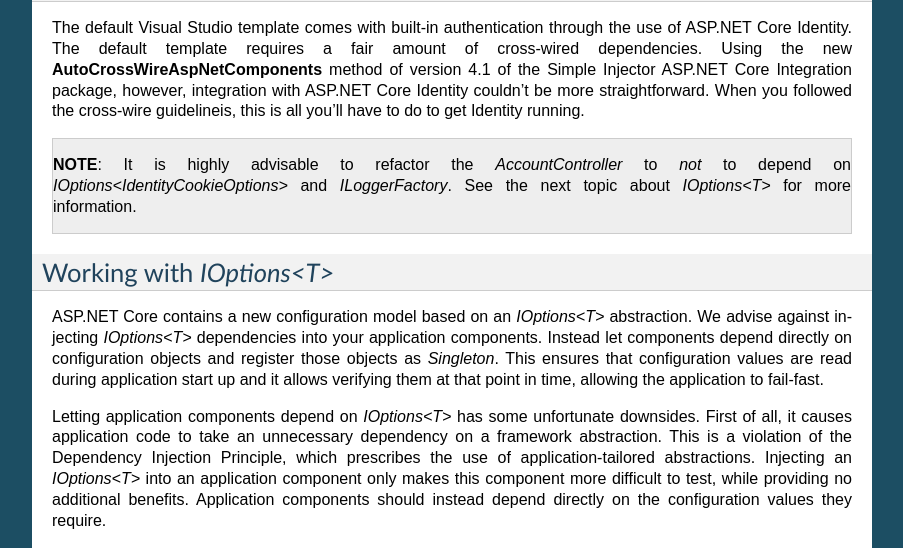
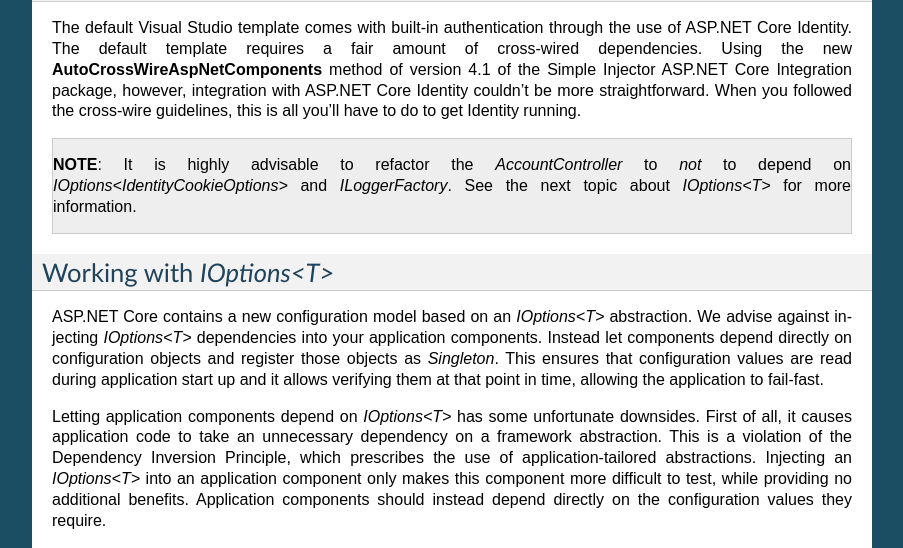
Before and after one commit to simpleinjector/Documentation, a Sphinx documentation site: the page built from source/aspnetintegration.rst, in a window 1280 px wide and 900 px high, scrolled down 3990 px. Shown: the part 158-706 px from the top of the window, without its empty margins (198-1101 px from the left). Built offline with Sphinx 7.4.7, drawn with Linux system fonts in a browser that asks for light colours.

Commit message:
Update aspnetintegration.rst
Fixed minor typo in *Working with ASP.NET Core Identity* section: `guidelineis` -> `guidelines`
up date term used in ** : `Dependency Injection Principle` -> `Dependency Inversion Principle`

```diff
--- a/source/aspnetintegration.rst
+++ b/source/aspnetintegration.rst
@@ -203,7 +203,7 @@ Like **AutoCrossWireAspNetComponents**, **CrossWire<TService>** does the require
 Working with ASP.NET Core Identity
 ==================================
 
-The default Visual Studio template comes with built-in authentication through the use of ASP.NET Core Identity. The default template requires a fair amount of cross-wired dependencies. Using the new **AutoCrossWireAspNetComponents** method of version 4.1 of the Simple Injector ASP.NET Core Integration package, however, integration with ASP.NET Core Identity couldn't be more straightforward. When you followed the :ref:`cross-wire guidelineis <_cross-wiring>`, this is all you'll have to do to get Identity running.
+The default Visual Studio template comes with built-in authentication through the use of ASP.NET Core Identity. The default template requires a fair amount of cross-wired dependencies. Using the new **AutoCrossWireAspNetComponents** method of version 4.1 of the Simple Injector ASP.NET Core Integration package, however, integration with ASP.NET Core Identity couldn't be more straightforward. When you followed the :ref:`cross-wire guidelines <_cross-wiring>`, this is all you'll have to do to get Identity running.
 
 .. container:: Note
 
@@ -217,7 +217,7 @@ Working with `IOptions<T>`
 
 ASP.NET Core contains a new configuration model based on an `IOptions<T>` abstraction. We advise against injecting `IOptions<T>` dependencies into your application components. Instead let components depend directly on configuration objects and register those objects as *Singleton*. This ensures that configuration values are read during application start up and it allows verifying them at that point in time, allowing the application to fail-fast.
 
-Letting application components depend on `IOptions<T>` has some unfortunate downsides. First of all, it causes application code to take an unnecessary dependency on a framework abstraction. This is a violation of the Dependency Injection Principle, which prescribes the use of application-tailored abstractions. Injecting an `IOptions<T>` into an application component only makes this component more difficult to test, while providing no additional benefits. Application components should instead depend directly on the configuration values they require.
+Letting application components depend on `IOptions<T>` has some unfortunate downsides. First of all, it causes application code to take an unnecessary dependency on a framework abstraction. This is a violation of the Dependency Inversion Principle, which prescribes the use of application-tailored abstractions. Injecting an `IOptions<T>` into an application component only makes this component more difficult to test, while providing no additional benefits. Application components should instead depend directly on the configuration values they require.
 
 `IOptions<T>` configuration values are read lazily. Although the configuration file might be read upon application start up, the required configuration object is only created when `IOptions<T>.Value` is called for the first time. When deserialization fails, because of application misconfiguration, such error will only be appear after the call to `IOptions<T>.Value`. This can cause misconfigurations to keep undetected for much longer than required. By reading—and verifying—configuration values at application start up, this problem can be prevented. Configuration values can be injected as singletons into the component that requires them.
 
```
